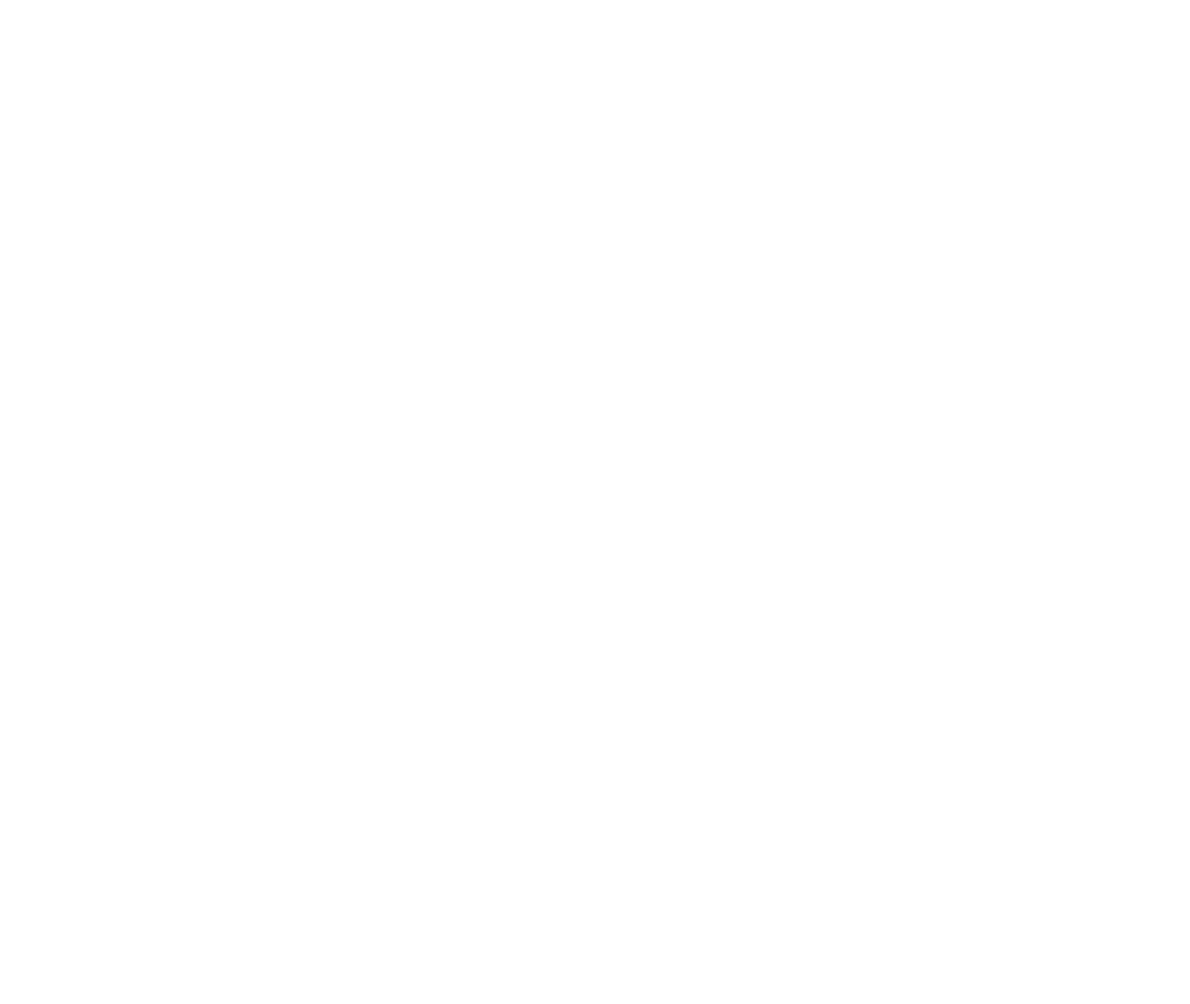
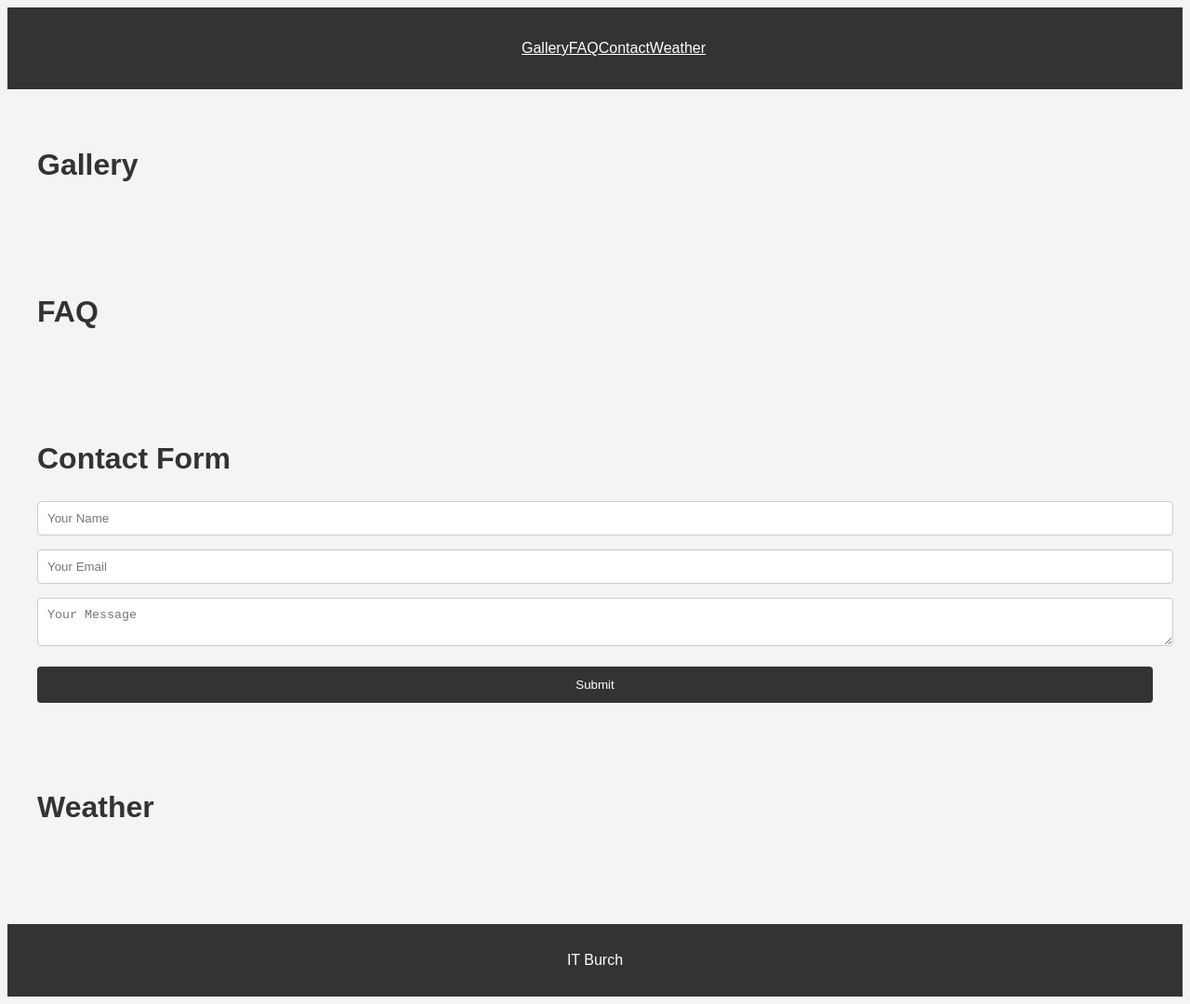
Before and after one commit to aalenaalic/assignment_2, a plain HTML site: page index.html in a window 1280 px wide. Shown: the whole page at 93% size. Before the commit the page ends 800 px from the top, so only its background shows below. Drawn offline with nearby package versions, Linux system fonts and the light colour scheme.

Commit message:
structure of site

```diff
--- a/index.html
+++ b/index.html
@@ -1,11 +1,56 @@
 <!DOCTYPE html>
 <html lang="en">
-<head>
-    <meta charset="UTF-8">
-    <meta name="viewport" content="width=device-width, initial-scale=1.0">
-    <title>Document</title>
-</head>
-<body>
+  <head>
+    <meta charset="UTF-8" />
+    <meta name="viewport" content="width=device-width, initial-scale=1.0" />
+    <title>Web Application</title>
+    <link rel="stylesheet" href="style.css" />
+    <script src="https://code.jquery.com/jquery-3.6.0.min.js"></script>
+    <script src="https://cdn.jsdelivr.net/npm/toastr/build/toastr.min.js"></script>
+    <link
+      href="https://cdn.jsdelivr.net/npm/toastr/build/toastr.min.css"
+      rel="stylesheet"
+    />
+  </head>
+  <body>
+    <nav class="navbar">
+      <ul class="nav-links">
+        <li><a href="#gallery">Gallery</a></li>
+        <li><a href="#faq">FAQ</a></li>
+        <li><a href="#contact">Contact</a></li>
+        <li><a href="#weather">Weather</a></li>
+      </ul>
+    </nav>
 
-</body>
+    <section id="gallery" class="section">
+      <h2>Gallery</h2>
+      <div id="imgGaleery"></div>
+    </section>
+
+    <section id="faq" class="section">
+      <h2>FAQ</h2>
+      <div class="accordion"></div>
+    </section>
+
+    <section id="contact" class="section">
+      <h2>Contact Form</h2>
+      <form id="contactForm" class="contact-form">
+        <input type="text" id="name" placeholder="Your Name" />
+        <input type="email" id="email" placeholder="Your Email" />
+        <textarea id="message" placeholder="Your Message"></textarea>
+        <button type="submit">Submit</button>
+      </form>
+    </section>
+
+    <section id="weather" class="section">
+      <h2>Weather</h2>
+      <div id="weatherInfo"></div>
+    </section>
+
+    <footer class="footer">
+      <p>IT Burch</p>
+    </footer>
+
+    <script src="app.js"></script>
+  </body>
 </html>
--- a/style.css
+++ b/style.css
@@ -0,0 +1,72 @@
+body {
+  font-family: Arial, sans-serif;
+  line-height: 1.6;
+  background-color: #f4f4f4;
+  color: #333;
+}
+
+.navbar {
+  background-color: #333;
+  padding: 15px;
+}
+
+.nav-links {
+  list-style: none;
+  display: flex;
+  justify-content: center;
+}
+.nav-links a {
+  color: white;
+}
+
+.nav-links a:hover {
+  color: #ccc;
+}
+
+.section {
+  padding: 30px;
+  max-width: 1200px;
+  margin: 0 auto;
+}
+
+h2 {
+  font-size: 2rem;
+  margin-bottom: 20px;
+}
+
+#imgGallery {
+  display: flex;
+  flex-wrap: wrap;
+  gap: 15px;
+}
+
+.contact-form input,
+.contact-form textarea {
+  width: 100%;
+  padding: 10px;
+  margin-bottom: 15px;
+  border: 1px solid #ccc;
+  border-radius: 4px;
+}
+
+.contact-form button {
+  width: 100%;
+  padding: 12px;
+  background-color: #333;
+  color: white;
+  border: none;
+  border-radius: 4px;
+  cursor: pointer;
+}
+
+.contact-form button:hover {
+  background-color: #555;
+}
+
+.footer {
+  background-color: #333;
+  color: white;
+  text-align: center;
+  padding: 10px 0;
+  margin-top: 50px;
+}
```
Also changed, not shown: app.js (added).
